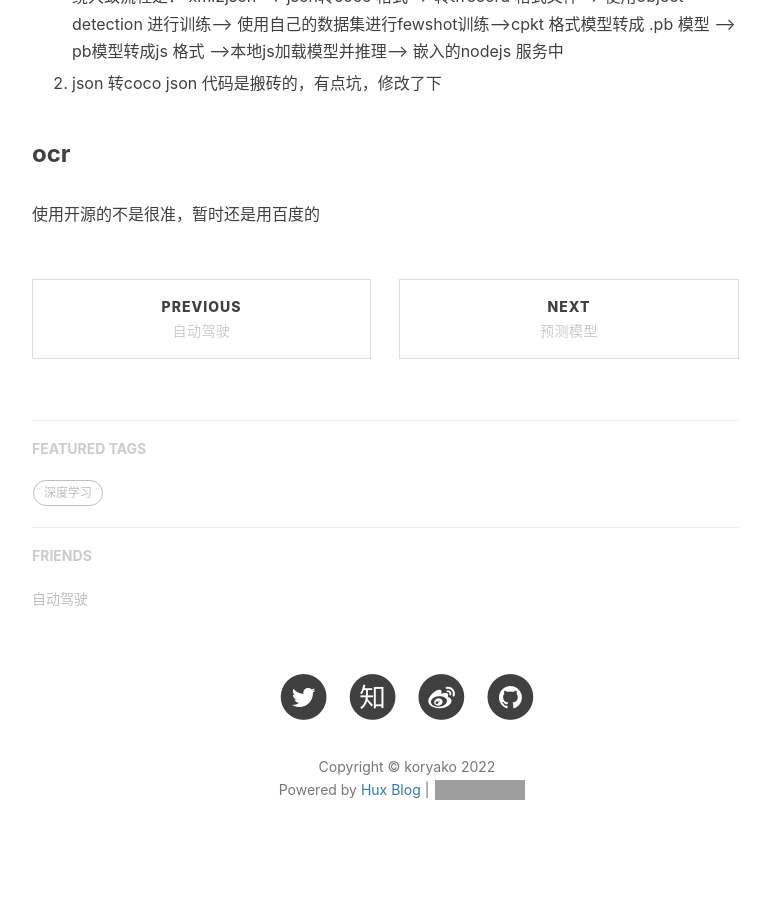
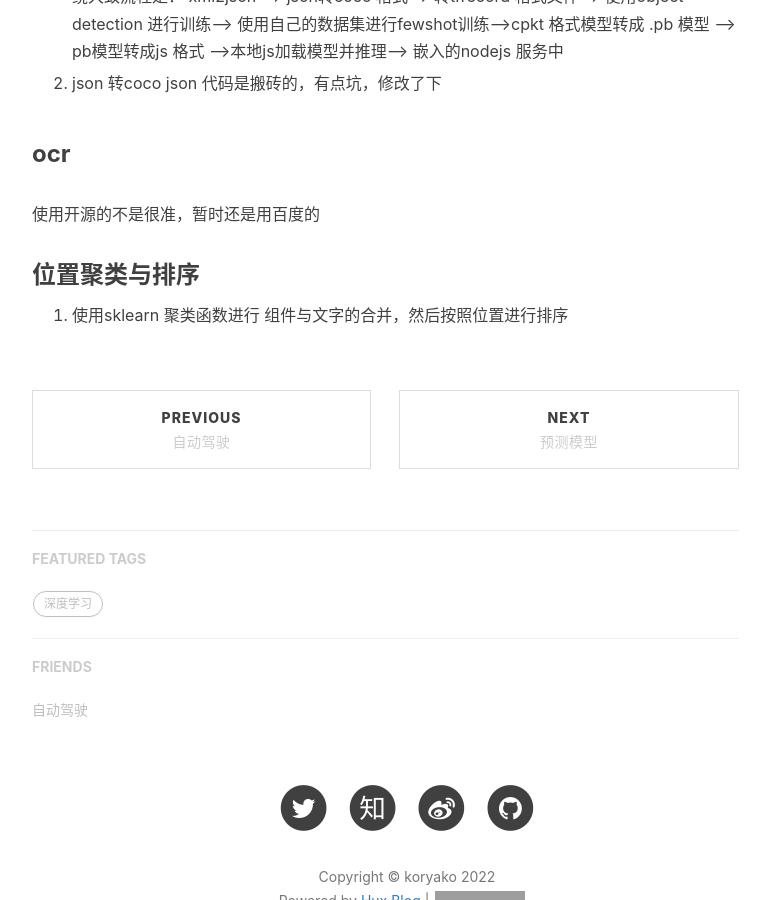
Before and after one commit to koryako/koryako.github.io, a Jekyll site: the page built from _posts/2021-10-21-原型图自动生成Json数据.md, in a window 1280 px wide and 900 px high, scrolled down 5663 px. Shown: the whole window, without its empty margins (233-1003 px from the left). Built offline with Jekyll 4.4.1, drawn with Linux system fonts in a browser that asks for light colours; nearby versions of some CDN libraries; comment, search, counter and statistics services are not loaded; grey boxes are pictures that could not be loaded.

Commit message:
Update 2021-10-21-原型图自动生成Json数据.md

```diff
--- a/_posts/2021-10-21-原型图自动生成Json数据.md
+++ b/_posts/2021-10-21-原型图自动生成Json数据.md
@@ -265,3 +265,7 @@ google colab 还是非常强大的，虽然他现在白嫖有时间限制。
 ### ocr
 
 使用开源的不是很准，暂时还是用百度的
+
+### 位置聚类与排序
+
+1. 使用sklearn 聚类函数进行  组件与文字的合并，然后按照位置进行排序
```
